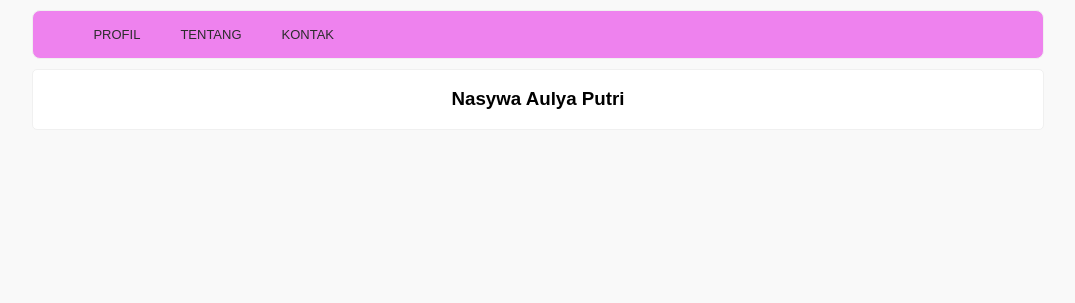
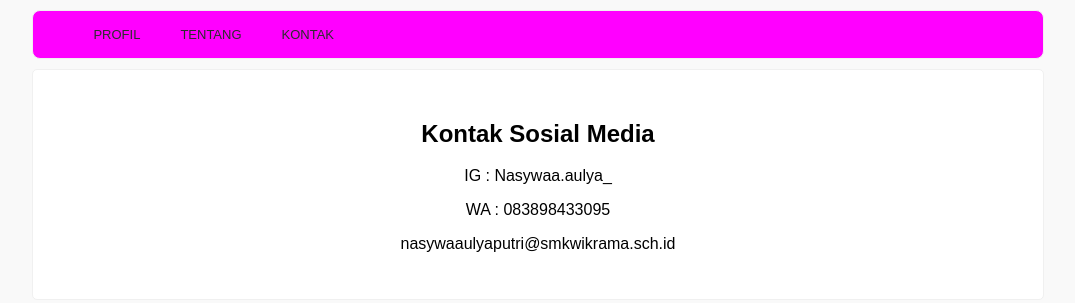
Before and after one commit to NasywaAulyaPutri/Web-Profil-Diri, a PHP site: page /index.php?page=Kontak in a window 1280 px wide. Shown: the part 173-476 px from the top of the page, without its empty margins (102-1177 px from the left). Run offline with PHP 8.4, Linux system fonts and the light colour scheme.

Commit message:
first commit

```diff
--- a/Halaman/Kontak.php
+++ b/Halaman/Kontak.php
@@ -1,4 +1,6 @@
 <div class="halaman">
-	<h2>Halaman Kontak</h2>
-	<p>Ini adalah halaman kontak</p>
+	<h2>Kontak Sosial Media</h2>
+	<p>IG : Nasywaa.aulya_</p>
+	<p>WA : 083898433095</p>
+	<p>nasywaaulyaputri@smkwikrama.sch.id</p>
 </div>
--- a/Halaman/Profildiri.php
+++ b/Halaman/Profildiri.php
@@ -1,5 +1,5 @@
 <div class="Halaman">
-	<h2>Halaman Depan</h2>
-	<p>Selamat datang di halaman beranda!</p>
-	<p>Perkenalkan Nama saya Nasywa Aulya Putri, Biasa di panggil Nasywa. Tanggal lahir saya 30 Oktober 2005, dan saat ini saya berusia 16 tahun. Hobi saya adalah membaca novel dan menonton film. Alamat Rumah saya Di jalan Tenjoayu Kecamatan Cicurug Kabupaten Sukabumi.</p>
+	<h2>Hallo Assalamualaikum!</h2>
+	<p>Perkenalkan Nama saya Nasywa Aulya Putri,Biasa di panggil Nasywa.</p>
+	<p>Tanggal lahir saya 30 Oktober 2005, dan saat ini saya berusia 16 tahun. Hobi saya adalah membaca novel dan menonton film. Alamat Rumah saya Di jalan Tenjoayu Kecamatan Cicurug Kabupaten Sukabumi.</p>
 </div>
--- a/index.php
+++ b/index.php
@@ -23,16 +23,16 @@
 				$page = $_GET['page'];
 
 				switch ($page) {
-					case 'Profildiri.php':
+					case 'Profildiri':
 						include "Halaman/Profildiri.php";
 						break;
-					case 'Tentang.php':
+					case 'Tentang':
 						include "Halaman/Tentang.php";
 						break;
-					case 'Kontak.php':
+					case 'Kontak':
 						include "Halaman/Kontak.php";
 						break;
-                        default:
+                    default:
 						echo "<center><h3>Nasywa Aulya Putri</h3></center>";
 						break;
 				}
--- a/style.css
+++ b/style.css
@@ -26,7 +26,7 @@ header h3.deskripsi{
 
 /*menu navigasi*/
 .menu{
-	background-color: violet;
+	background-color: fuchsia;
 	border: 1px solid #f0f0f0;
 	border-radius: 8px;
 	margin-bottom: 10px;
```
Also changed, not shown: Halaman/Tentang.php (+6 -2 lines).
